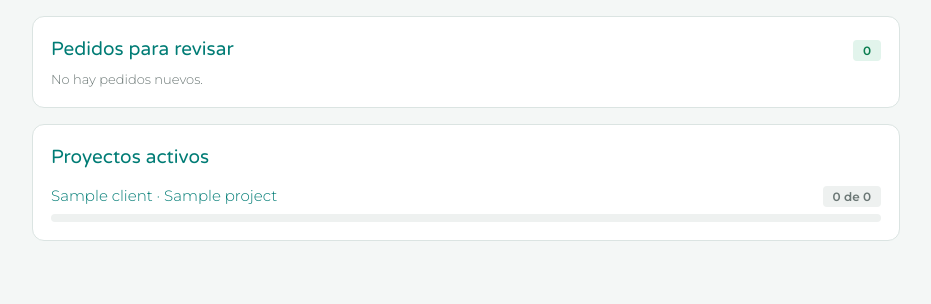
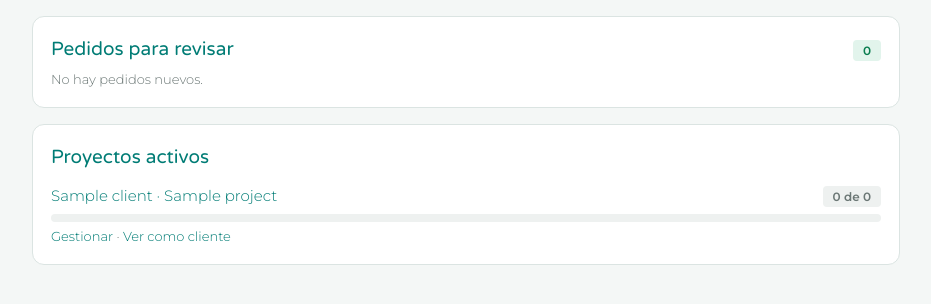
Before and after one commit to MAxiMisioWeb/misioweb-panel, a Laravel app: page /agencia in a window 1280 px wide. Shown: the part 77-381 px from the top of the page, without its empty margins (174-1105 px from the left). Run offline with Laravel 12, Linux system fonts and the light colour scheme; a user stored in the database is signed in; data comes from the database, SQL or seed files in the repository; tables that the repository leaves empty hold one stand-in row (values such as "Sample post"); parts of the project's set-up code (start-up, migrations or seed data) failed here and were passed over.

Commit message:
Acceso directo a "Ver como cliente" desde la lista de proyectos
Co-Authored-By: Claude Opus 5.5 <noreply@anthropic.com>
Claude-Session: https://claude.ai/code/session_01GMnLMDvDCtzMAVfTxBnpXG

```diff
--- a/backend/resources/views/agency/index.blade.php
+++ b/backend/resources/views/agency/index.blade.php
@@ -44,6 +44,7 @@
             <div style="margin-top:12px">
                 <div class="gh"><a href="{{ route('agency.project', $project) }}">{{ $project->client->name }} · {{ $project->name }}</a><span class="chip {{ $progress['percent'] === 100 ? 'ok' : ($progress['percent'] > 0 ? 'part' : '') }}">{{ $progress['done'] }} de {{ $progress['total'] }}</span></div>
                 <div class="bar" style="margin-top:6px"><i style="width:{{ $progress['percent'] }}%"></i></div>
+                <p class="muted" style="margin:4px 0 0"><a href="{{ route('agency.project', $project) }}">Gestionar</a> · <a href="{{ route('agency.project.preview', $project) }}">Ver como cliente</a></p>
             </div>
         @empty
             <p>Todavía no hay proyectos activos.</p>
```
Also changed, not shown: backend/tests/Feature/ChecklistTest.php (+1 -0 lines).
